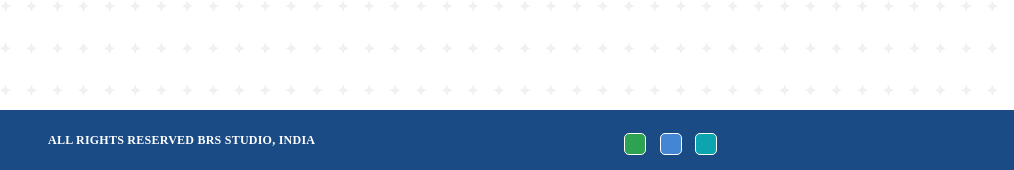
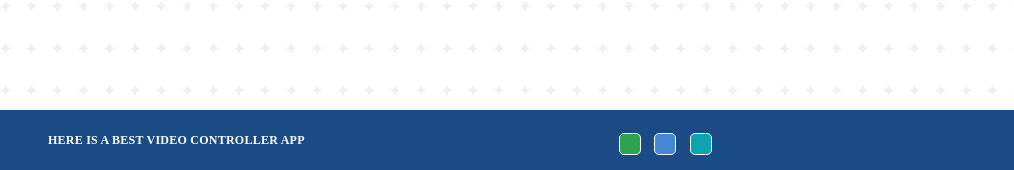
Before and after one commit to harshitha-brs/Video-Controller, a plain HTML site: page index.html in a window 1280 px wide. Shown: the part 630-800 px from the top of the page, 0-1014 px from the left. Drawn offline with nearby package versions, Linux system fonts and the light colour scheme.

Commit message:
Update index.html

```diff
--- a/index.html
+++ b/index.html
@@ -114,7 +114,7 @@
 
     <footer class="footer footer-dark">
       <div class="d-flex justify-content-between px-5">
-        <div>ALL RIGHTS RESERVED BRS STUDIO, INDIA</div>
+        <div>HERE IS A BEST VIDEO CONTROLLER APP</div>
         <div>
           <button
             onclick="setTheme('#2da351')"
```
